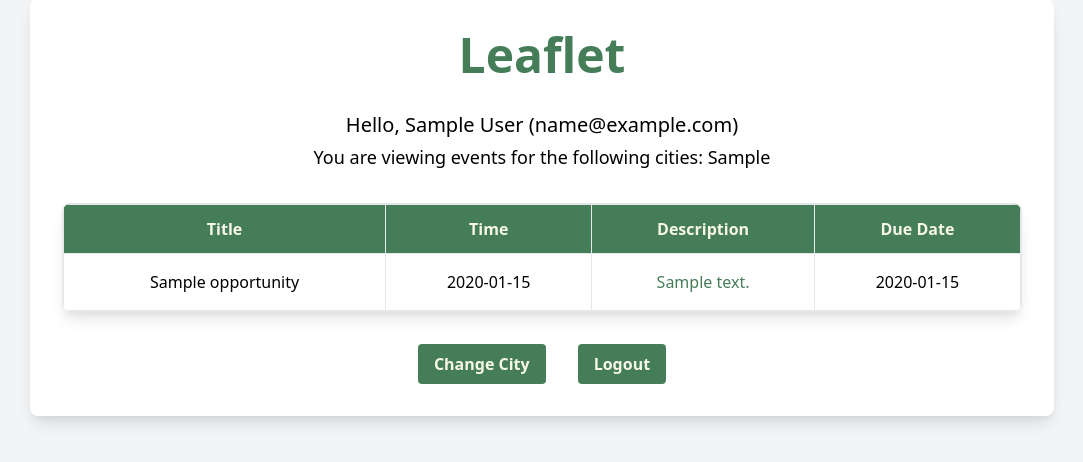
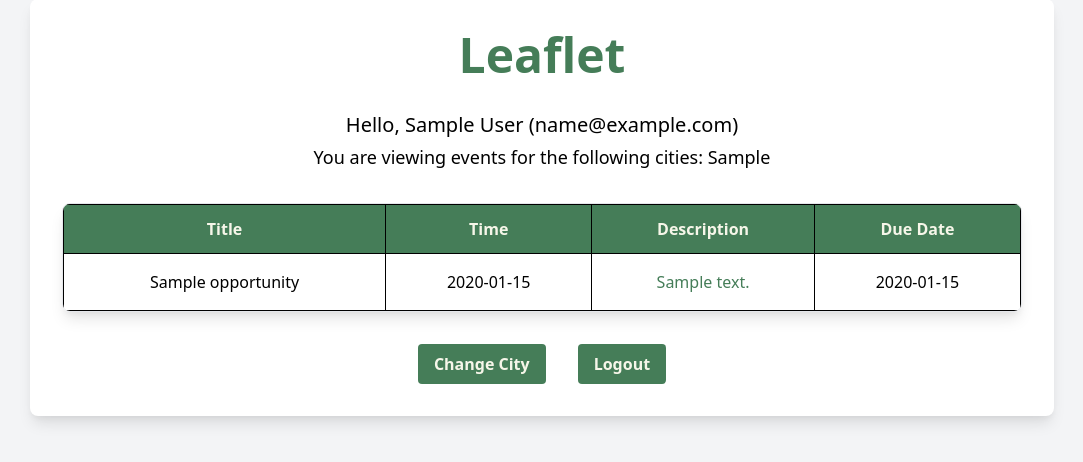
Before and after one commit to KeshavNarang/Leaflet, a Flask app: page / in a window 1280 px wide. Shown: the part 193-655 px from the top of the page, without its empty margins (98-1181 px from the left). Run offline with Flask 3, Linux system fonts and the light colour scheme; a user stored in the database is signed in; tables that the repository leaves empty hold one stand-in row (values such as "Sample post").

Commit message:
update formatting of index

```diff
--- a/templates/index.html
+++ b/templates/index.html
@@ -13,12 +13,12 @@
       <table class="min-w-full bg-white">
         <thead class="bg-primary text-secondary">
           <tr>
-            <th class="py-3 px-4 text-center border border-gray-200">Title</th>
-            <th class="py-3 px-4 text-center border border-gray-200">Time</th>
-            <th class="py-3 px-4 text-center border border-gray-200">Description</th>
-            <th class="py-3 px-4 text-center border border-gray-200">Due Date</th>
+            <th class="py-3 px-4 text-center border border-black">Title</th>
+            <th class="py-3 px-4 text-center border border-black">Time</th>
+            <th class="py-3 px-4 text-center border border-black">Description</th>
+            <th class="py-3 px-4 text-center border border-black">Due Date</th>
             {% if current_user.email in ADMIN_EMAILS %}
-              <th class="py-3 px-4 text-center border border-gray-200">Actions</th>
+              <th class="py-3 px-4 text-center border border-black">Actions</th>
             {% endif %}
           </tr>
         </thead>
@@ -26,9 +26,9 @@
           {% for opportunity in opportunities %}
             {% if not opportunity['hidden'] or (opportunity['hidden'] and current_user.email in ADMIN_EMAILS) %}
               <tr class="hover:bg-accent">
-                <td class="py-4 px-4 border border-gray-200">{{ opportunity[1] }}</td>
-                <td class="py-4 px-4 border border-gray-200">{{ opportunity[2] }}</td>
-                <td class="py-4 px-4 border border-gray-200">
+                <td class="py-4 px-4 border border-black">{{ opportunity[1] }}</td>
+                <td class="py-4 px-4 border border-black">{{ opportunity[2] }}</td>
+                <td class="py-4 px-4 border border-black">
                   {% set raw_description = opportunity[3] | striptags | trim %}
                   {% if raw_description | length > 25 %}
                     {{ raw_description[:25] }}{% if raw_description | length > 25 %} <a class="text-primary" href="{{ url_for('view_opportunity', opportunity_id=opportunity['id']) }}" target="_blank"> ... (click to read more)</a>{% endif %}
@@ -36,9 +36,9 @@
                     <a class="text-primary" href="{{ url_for('view_opportunity', opportunity_id=opportunity['id']) }}">{{ opportunity[3] | safe }}</a>
                   {% endif %}
                 </td>
-                <td class="py-4 px-4 border border-gray-200">{{ opportunity[5] }}</td>
+                <td class="py-4 px-4 border border-black">{{ opportunity[5] }}</td>
                 {% if current_user.email in ADMIN_EMAILS %}
-                  <td class="py-4 px-4 border border-gray-200">
+                  <td class="py-4 px-4 border border-black">
                     <a class="text-primary" href="{{ url_for('edit_opportunity', opportunity_id=opportunity['id']) }}">Edit</a>
                     <br>
                     <a class="text-primary" href="{{ url_for('toggle_opportunity', opportunity_id=opportunity['id']) }}">
```
